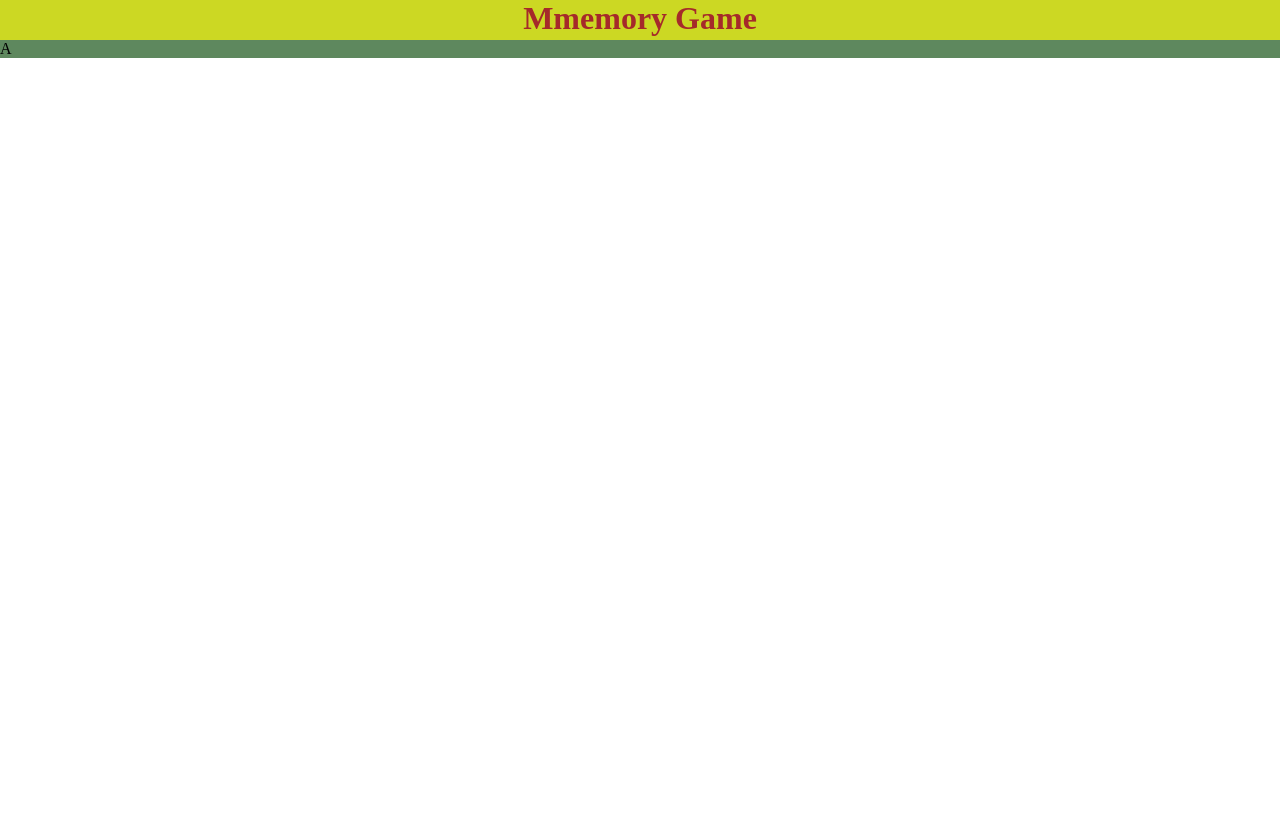
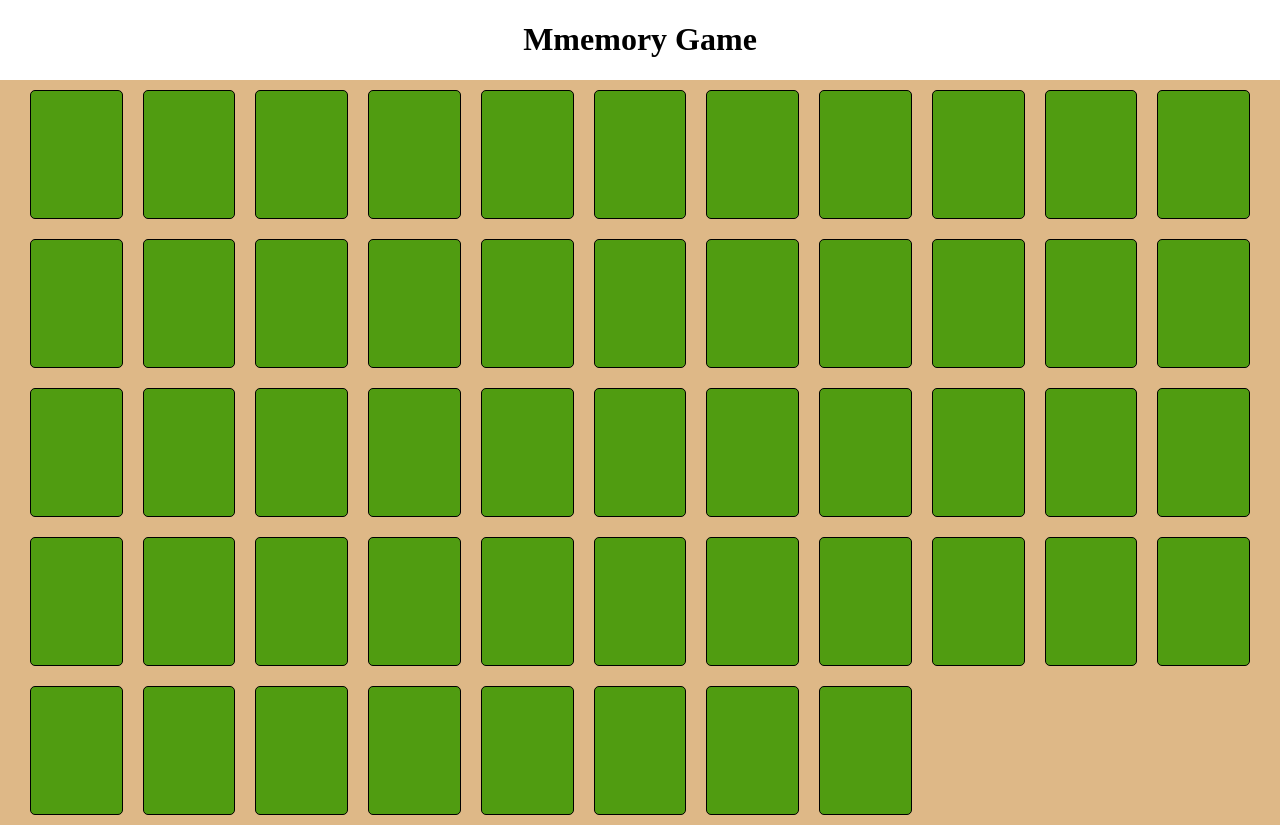
Before and after one commit to YOsF156/git_memory_game, a plain HTML site: page index.html in a window 1280 px wide. Before the commit the page ends 800 px from the top, so only its background shows below. Drawn offline with Linux system fonts and the light colour scheme.

Commit message:
flip cards with delay 1

```diff
--- a/main.js
+++ b/main.js
@@ -1,15 +1,68 @@
 const cards = [
-  { name: "A" },
-  { name: "B" },
-  { name: "C" },
-  { name: "A" },
-  { name: "B" },
-  { name: "C" },
+  { name: `A` },
+  { name: `B` },
+  { name: `C` },
+  { name: `D` },
+  { name: `E` },
+  { name: `F` },
+  { name: `G` },
+  { name: `H` },
+  { name: `I` },
+  { name: `J` },
+  { name: `K` },
+  { name: `L` },
+  { name: `M` },
+  { name: `N` },
+  { name: `O` },
+  { name: `P` },
+  { name: `Q` },
+  { name: `R` },
+  { name: `S` },
+  { name: `T` },
+  { name: `U` },
+  { name: `V` },
+  { name: `W` },
+  { name: `X` },
+  { name: `Y` },
+  { name: `Z` },
+  { name: `A` },
+  { name: `B` },
+  { name: `C` },
+  { name: `D` },
+  { name: `E` },
+  { name: `F` },
+  { name: `G` },
+  { name: `H` },
+  { name: `I` },
+  { name: `J` },
+  { name: `K` },
+  { name: `L` },
+  { name: `M` },
+  { name: `N` },
+  { name: `O` },
+  { name: `P` },
+  { name: `Q` },
+  { name: `R` },
+  { name: `S` },
+  { name: `T` },
+  { name: `U` },
+  { name: `V` },
+  { name: `W` },
+  { name: `X` },
+  { name: `Y` },
+  { name: `Z` },
 ];
+function randRange(a, b) {
+  return Math.floor(a + Math.random() * (b - a));
+}
 
-function getRandom(min, max) {
-  return Math.floor(Math.random() * (max - min) + min);
-}
+let deley = (ms) => {
+  let time = new Date().getTime();
+  let exp = time;
+  while (exp < time + ms) {
+    exp = new Date().getTime();
+  }
+};
 
 function swap(arr, i, j) {
   let temp = arr[i];
@@ -19,9 +72,8 @@ function swap(arr, i, j) {
 
 function shuffle(arr) {
   for (let i = 0; i < 100; i++) {
-    let a1 = getRandom(0, arr.length);
-    let a2 = getRandom(0, arr.length);
-    console.log(a1 + "  " + a2);
+    let a1 = randRange(0, arr.length);
+    let a2 = randRange(0, arr.length);
     if (a1 == a2) {
       i--;
       continue;
@@ -29,23 +81,76 @@ function shuffle(arr) {
     swap(arr, a1, a2);
   }
 }
+function main() {
+  console.log([...cards]);
+  shuffle(cards);
+  console.log(cards);
+}
+
+function chack(a, b) {
+  console.log(a);
+  console.log(b);
+  return a.name == b.name && a != b;
+}
+let i=0
+let compare=[]
+
+let compareF= (obj)=> {
+  compare[i]=obj;
+  i++
+  console.log(compare);
+if (compare.length==2) {
+    if (!(compare[0].innerHTML==compare[1].innerHTML&& compare[0].id!= compare[1].id)){
+  setTimeout(()=> {// time delay for exucte the inner code lines
+    compare[0].innerHTML="";
+    compare[1].innerHTML="";
+  }, 1500);
+    }
+    setTimeout(()=> {// add time delay, bacuse the code keep going from the first delay and delete the argument from array "compare"
+      compare=[]
+      i=0
+    }, 1880);
+
+}
+}
+
+const cardClicked = (evn) => {
+  // console.log(evn.target.innerHTML);
+  if (i!=2) {
+    const cardEl= evn.target;
+    const idx = cardEl.id;
+    cardEl.innerHTML= cards[idx].name;
+    console.log(idx);
+    compareF(cardEl)
+  }
+};
+// let chack = (arr,i,j) => i != j && arr[i].name === arr[j].name
+
+function creatCardElement(idx) {
+  const board = document.getElementById("board");
+  // console.log(board);
+  // document.querySelector("")
+  const cardEl = document.createElement("div");
+  // cardEl.innerHTML = card.name;
+  cardEl.id = idx;
+  cardEl.className = "card";
+  cardEl.onclick = cardClicked;
+  board.appendChild(cardEl);
+}
 
 function main() {
-  create_card_element(cards[0])
-}
-main();
-
-function check(i1, i2) {
-  if (i1 != i2 && cards[i1].name == cards[i2].name) {
-    return true;
+  shuffle(cards);
+  for (let idx in cards) {
+    creatCardElement(idx);
   }
-  return false
 }
 
- function create_card_element(card) {
-     const board= document.getElementById("board");
-     const cardEl = document.createElement("div")
-     cardEl.innerHTML= card.name;
-     board.appendChild(cardEl)
-
- }
+function f() {
+  alert("fgsfgs");
+}
+// console.log(
+//   chack(cards[randRange(0, cards.length)], cards[randRange(0, cards.length)])
+// );
+window.onload = () => {
+  main();
+};
--- a/memory_game.css
+++ b/memory_game.css
@@ -1,21 +1,34 @@
-#hl {
-    color: brown;
+body {
     text-align: center;
-    text-decoration: coral;
-    text-shadow: darkblue;
-    size: 400px;
-    height: 40px;
-    background-attachment: fixed;
-    background-color: rgb(204, 216, 35);
-    margin: 0%;
-}
-
-#board {
-height: calc(100vh-40px)gi;
-background-color: rgb(94, 136, 94);
-}
-
-body{
     margin: 0;
     padding: 0;
-}
+  }
+
+  .title {
+    margin: 0;
+    color: blueviolet;
+    background-color: #ccc;
+    font-size: 45px;
+    font-family: "Gill Sans", "Gill Sans MT", Calibri, "Trebuchet MS", sans-serif;
+  }
+
+  #board {
+    height: calc(100vh - 55px);
+    background-color: burlywood;
+    padding: 0 20px;
+    display: grid;
+    grid-template-columns: 1fr 1fr 1fr 1fr 1fr 1fr 1fr 1fr 1fr 1fr 1fr;
+  }
+
+  .card {
+    margin: 10px;
+    background-color: rgb(80, 156, 17);
+    border-radius: 5px;
+    border: 1px black solid;
+    display: flex;
+    align-items: center;
+    justify-content: center;
+    font-size: xx-large;
+    font-family: cursive ;
+
+  }
```
Also changed, not shown: DelayFunction.js (added, +14 -0 lines), index.html (+1 -1 lines).
